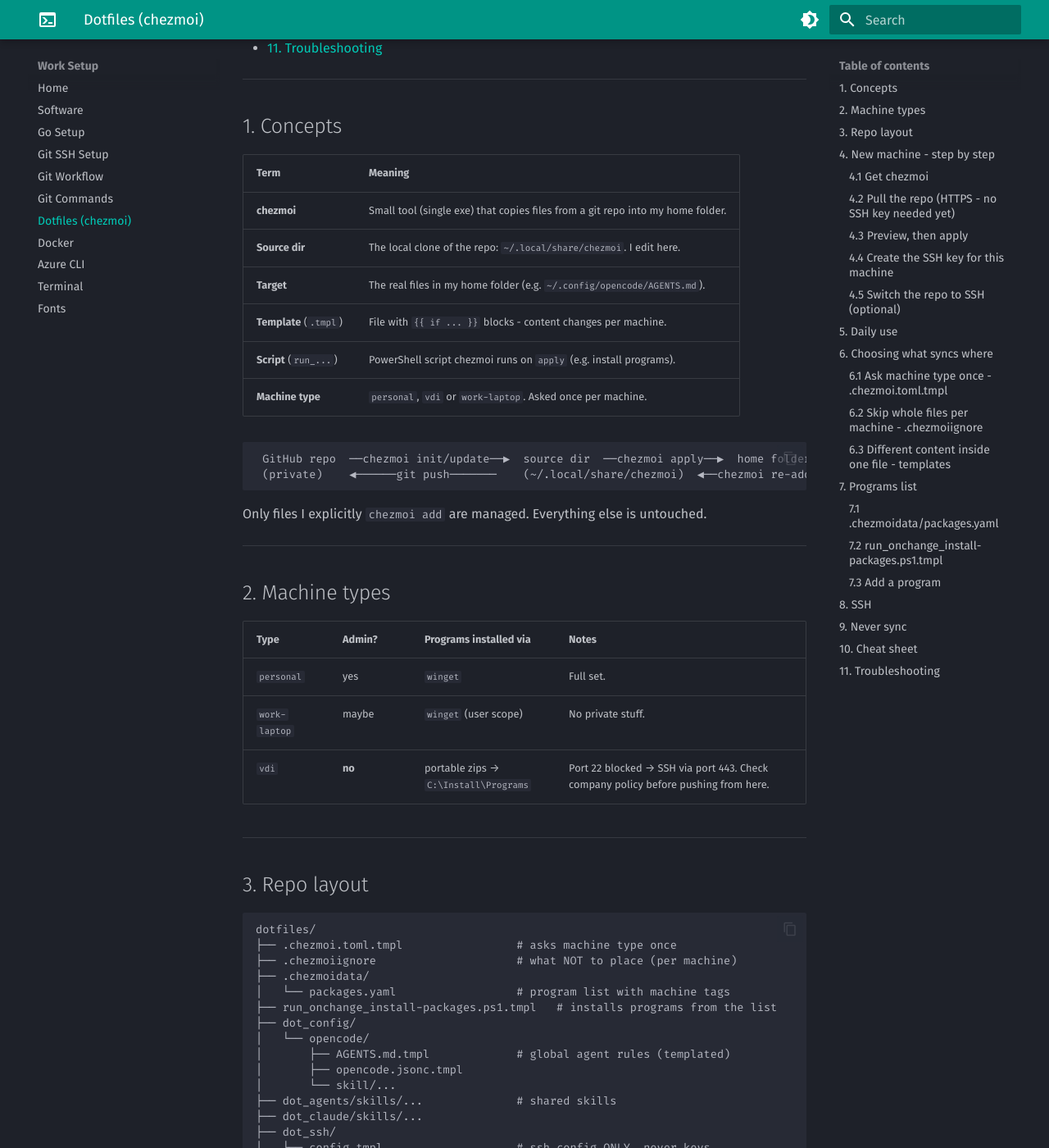
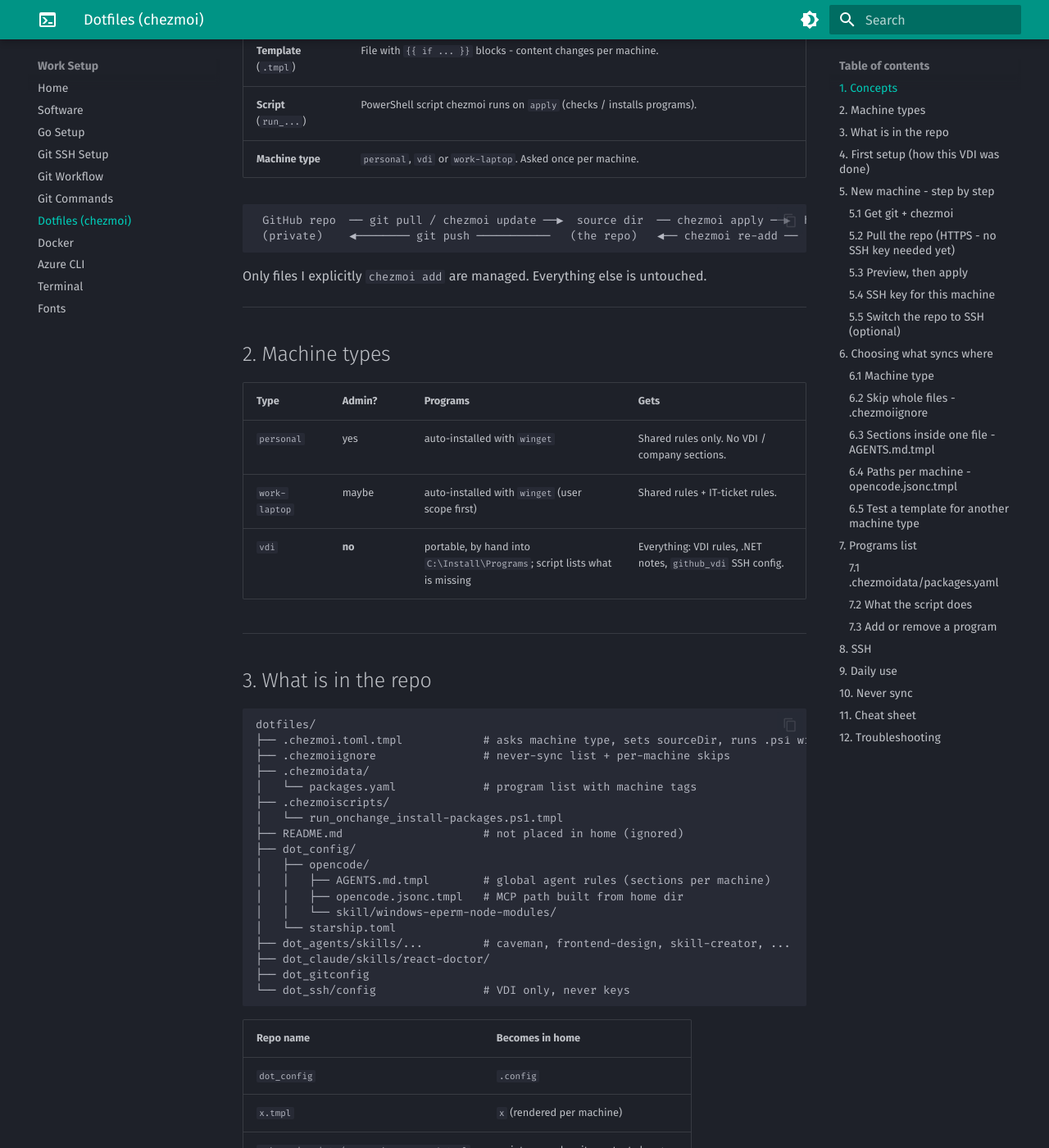
Before and after one commit to Buerostuff/work-setup, an MkDocs documentation site: the page built from docs/chezmoi.md, in a window 1280 px wide and 1400 px high, scrolled down 537 px. Shown: the whole window at 82% size. Built offline with MkDocs 1.6.1 and Material for MkDocs 9.7.7, drawn with Linux system fonts in a browser that asks for light colours; some of the changed text lies outside the part shown.

Commit message:
Update chezmoi guide to match real dotfiles setup
- first-setup steps from the VDI, machine type table, AGENTS.md section matrix

- packages.yaml format and install script behaviour, troubleshooting

````diff
--- a/docs/chezmoi.md
+++ b/docs/chezmoi.md
@@ -1,20 +1,8 @@
 # Dotfiles with chezmoi
 
-One private repo keeps my agent rules, skills, tool settings and program list.
-On a new machine, one command brings everything back - only the parts meant
-for that machine type.
-
-- [1. Concepts](#1-concepts)
-- [2. Machine types](#2-machine-types)
-- [3. Repo layout](#3-repo-layout)
-- [4. New machine - step by step](#4-new-machine-step-by-step)
-- [5. Daily use](#5-daily-use)
-- [6. Choosing what syncs where](#6-choosing-what-syncs-where)
-- [7. Programs list](#7-programs-list)
-- [8. SSH](#8-ssh)
-- [9. Never sync](#9-never-sync)
-- [10. Cheat sheet](#10-cheat-sheet)
-- [11. Troubleshooting](#11-troubleshooting)
+One private repo, [`Buerostuff/dotfiles`](https://github.com/Buerostuff/dotfiles),
+keeps my agent rules, skills, tool settings and program list. On a new machine
+one command brings everything back - only the parts meant for that machine type.
 
 ---
 
@@ -23,15 +11,15 @@
 | Term | Meaning |
 |---|---|
 | **chezmoi** | Small tool (single exe) that copies files from a git repo into my home folder. |
-| **Source dir** | The local clone of the repo: `~/.local/share/chezmoi`. I edit here. |
-| **Target** | The real files in my home folder (e.g. `~/.config/opencode/AGENTS.md`). |
+| **Source dir** | The repo on disk. On the VDI: `C:\Install\_github\dotfiles`. Default elsewhere: `~/.local/share/chezmoi`. I edit here. |
+| **Target** | The real file in my home folder (e.g. `~/.config/opencode/AGENTS.md`). |
 | **Template** (`.tmpl`) | File with `{{ if ... }}` blocks - content changes per machine. |
-| **Script** (`run_...`) | PowerShell script chezmoi runs on `apply` (e.g. install programs). |
+| **Script** (`run_...`) | PowerShell script chezmoi runs on `apply` (checks / installs programs). |
 | **Machine type** | `personal`, `vdi` or `work-laptop`. Asked once per machine. |
 
 ```
- GitHub repo  ──chezmoi init/update──▶  source dir  ──chezmoi apply──▶  home folder
- (private)    ◀──────git push───────    (~/.local/share/chezmoi)  ◀──chezmoi re-add──
+ GitHub repo  ── git pull / chezmoi update ──▶  source dir  ── chezmoi apply ──▶  home folder
+ (private)    ◀──────── git push ───────────   (the repo)   ◀── chezmoi re-add ──
 ```
 
 Only files I explicitly `chezmoi add` are managed. Everything else is untouched.
@@ -40,61 +28,52 @@
 
 ## 2. Machine types
 
-| Type | Admin? | Programs installed via | Notes |
+| Type | Admin? | Programs | Gets |
 |---|---|---|---|
-| `personal` | yes | `winget` | Full set. |
-| `work-laptop` | maybe | `winget` (user scope) | No private stuff. |
-| `vdi` | **no** | portable zips → `C:\Install\Programs` | Port 22 blocked → SSH via port 443. Check company policy before pushing from here. |
+| `personal` | yes | auto-installed with `winget` | Shared rules only. No VDI / company sections. |
+| `work-laptop` | maybe | auto-installed with `winget` (user scope first) | Shared rules + IT-ticket rules. |
+| `vdi` | **no** | portable, by hand into `C:\Install\Programs`; script lists what is missing | Everything: VDI rules, .NET notes, `github_vdi` SSH config. |
 
 ---
 
-## 3. Repo layout
+## 3. What is in the repo
 
 ```
 dotfiles/
-├── .chezmoi.toml.tmpl                 # asks machine type once
-├── .chezmoiignore                     # what NOT to place (per machine)
+├── .chezmoi.toml.tmpl            # asks machine type, sets sourceDir, runs .ps1 with pwsh
+├── .chezmoiignore                # never-sync list + per-machine skips
 ├── .chezmoidata/
-│   └── packages.yaml                  # program list with machine tags
-├── run_onchange_install-packages.ps1.tmpl   # installs programs from the list
+│   └── packages.yaml             # program list with machine tags
+├── .chezmoiscripts/
+│   └── run_onchange_install-packages.ps1.tmpl
+├── README.md                     # not placed in home (ignored)
 ├── dot_config/
-│   └── opencode/
-│       ├── AGENTS.md.tmpl             # global agent rules (templated)
-│       ├── opencode.jsonc.tmpl
-│       └── skill/...
-├── dot_agents/skills/...              # shared skills
-├── dot_claude/skills/...
-├── dot_ssh/
-│   └── config.tmpl                    # ssh config ONLY, never keys
-├── Documents/PowerShell/Microsoft.PowerShell_profile.ps1.tmpl
-└── docs/                              # this page (GitHub Pages)
+│   ├── opencode/
+│   │   ├── AGENTS.md.tmpl        # global agent rules (sections per machine)
+│   │   ├── opencode.jsonc.tmpl   # MCP path built from home dir
+│   │   └── skill/windows-eperm-node-modules/
+│   └── starship.toml
+├── dot_agents/skills/...         # caveman, frontend-design, skill-creator, ...
+├── dot_claude/skills/react-doctor/
+├── dot_gitconfig
+└── dot_ssh/config                # VDI only, never keys
 ```
 
-Naming rules chezmoi uses:
-
-| Repo name | Becomes |
+| Repo name | Becomes in home |
 |---|---|
 | `dot_config` | `.config` |
-| `file.tmpl` | `file` (rendered as template) |
-| `private_x` | `x` with restricted permissions |
-| `run_once_x.ps1` | runs once per machine |
-| `run_onchange_x.ps1` | runs when its content changes |
+| `x.tmpl` | `x` (rendered per machine) |
+| `.chezmoiscripts/run_onchange_x.ps1.tmpl` | script, runs when its content changes |
+| `.chezmoidata/*.yaml` | data usable in templates (`.packages`) |
 
 ---
 
-## 4. New machine - step by step
+## 4. First setup (how this VDI was done)
 
-### 4.1 Get chezmoi
+Done once, on the VDI, with an existing empty repo already cloned to
+`C:\Install\_github\dotfiles`.
 
-**Personal / work laptop (admin or winget allowed):**
-
-```powershell
-winget install Git.Git twpayne.chezmoi
-```
-
-**VDI (no admin):** download the Windows zip from
-<https://github.com/twpayne/chezmoi/releases>, unpack to
-`C:\Install\Programs\chezmoi`, then add it to the user PATH:
+**1. chezmoi on PATH** (exe in `C:\Install\Programs\chezmoi`, no admin):
 
 ```powershell
 [Environment]::SetEnvironmentVariable('Path',
@@ -102,113 +81,176 @@
   'User')
 ```
 
-Open a new terminal, check: `chezmoi --version`.
+New terminal → `chezmoi --version`.
 
-### 4.2 Pull the repo (HTTPS - no SSH key needed yet)
+**2. Write `.chezmoi.toml.tmpl` in the repo:**
+
+```toml
+{{- $machine := promptChoiceOnce . "machine" "Machine type" (list "personal" "vdi" "work-laptop") -}}
+sourceDir = {{ .chezmoi.sourceDir | quote }}
+
+[data]
+  machine = {{ $machine | quote }}
+
+[interpreters.ps1]
+  command = "pwsh"
+  args = ["-NoLogo", "-NoProfile", "-ExecutionPolicy", "Bypass"]
+```
+
+**3. Point chezmoi at the repo and set the machine type:**
 
 ```powershell
-chezmoi init https://github.com/<user>/dotfiles.git
+chezmoi init --source C:\Install\_github\dotfiles --promptChoice "Machine type=vdi"
 ```
 
-A browser login opens (Git Credential Manager). chezmoi then asks:
+This writes `~/.config/chezmoi/chezmoi.toml` (sourceDir + `machine = "vdi"`).
+
+**4. Add the files:**
+
+```powershell
+chezmoi add ~/.config/opencode/AGENTS.md ~/.config/opencode/opencode.jsonc `
+            ~/.config/opencode/skill ~/.agents/skills ~/.claude/skills `
+            ~/.ssh/config ~/.gitconfig ~/.config/starship.toml
+```
+
+**5. Turn per-machine files into templates** (rename to `.tmpl`, add
+`{{ if eq .machine "vdi" }} ... {{ end }}` blocks - see [6](#6-choosing-what-syncs-where)).
+
+**6. Check nothing changes on this machine, then apply:**
+
+```powershell
+chezmoi diff        # must be empty for files
+chezmoi apply -v    # runs the package check script
+```
+
+**7. Commit and push** the repo (`git add <paths>`, `git commit`, `git push`).
+
+---
+
+## 5. New machine - step by step
+
+### 5.1 Get git + chezmoi
+
+=== "Personal / work laptop"
+
+    ```powershell
+    winget install Git.Git twpayne.chezmoi
+    ```
+
+=== "VDI (no admin)"
+
+    Download the Windows zip from
+    <https://github.com/twpayne/chezmoi/releases>, unpack to
+    `C:\Install\Programs\chezmoi`, add to PATH (see [4](#4-first-setup-how-this-vdi-was-done) step 1).
+
+### 5.2 Pull the repo (HTTPS - no SSH key needed yet)
+
+=== "Personal / work laptop"
+
+    ```powershell
+    chezmoi init https://github.com/Buerostuff/dotfiles.git
+    ```
+
+    Clones to `~/.local/share/chezmoi`.
+
+=== "VDI (repo in C:\Install\_github)"
+
+    ```powershell
+    git clone https://github.com/Buerostuff/dotfiles.git C:\Install\_github\dotfiles
+    chezmoi init --source C:\Install\_github\dotfiles
+    ```
+
+A browser login opens (Git Credential Manager). chezmoi asks:
 
 ```
 Machine type: personal / vdi / work-laptop
 ```
 
-### 4.3 Preview, then apply
+### 5.3 Preview, then apply
 
 ```powershell
 chezmoi diff      # what would change
-chezmoi apply -v  # place files + run install script
+chezmoi apply -v  # place files + install / check programs
 ```
 
-### 4.4 Create the SSH key for this machine
+### 5.4 SSH key for this machine
 
 See [8. SSH](#8-ssh).
 
-### 4.5 Switch the repo to SSH (optional)
+### 5.5 Switch the repo to SSH (optional)
 
 ```powershell
 chezmoi cd
-git remote set-url origin git@github.com:<user>/dotfiles.git   # or github_vdi:<user>/dotfiles.git on VDI
+git remote set-url origin git@github.com:Buerostuff/dotfiles.git   # VDI: github_vdi:Buerostuff/dotfiles.git
 exit
 ```
-
-Done.
-
----
-
-## 5. Daily use
-
-| I want to... | Command |
-|---|---|
-| Start syncing a new file | `chezmoi add <path>` |
-| Add as template (per-machine content) | `chezmoi add --template <path>` |
-| Edit a managed file | `chezmoi edit <path>` then `chezmoi apply` |
-| I edited the real file directly | `chezmoi re-add` |
-| See differences | `chezmoi diff` |
-| Save to GitHub | `chezmoi cd` → `git add <files>` → `git commit` → `git push` → `exit` |
-| Get changes on another machine | `chezmoi update` (= git pull + apply) |
-| Stop syncing a file (keeps it locally) | `chezmoi forget <path>` |
-| List managed files | `chezmoi managed` |
-| Show machine data | `chezmoi data` |
 
 ---
 
 ## 6. Choosing what syncs where
 
-### 6.1 Ask machine type once - `.chezmoi.toml.tmpl`
+### 6.1 Machine type
 
-```toml
-{{- $machine := promptChoiceOnce . "machine" "Machine type" (list "personal" "vdi" "work-laptop") -}}
-[data]
-  machine = {{ $machine | quote }}
-```
+Set once by `.chezmoi.toml.tmpl` (above). Show it: `chezmoi data`.
+Change it: `chezmoi init --prompt`, or edit `~/.config/chezmoi/chezmoi.toml`.
 
-Change it later: `chezmoi init --prompt`, or edit `~/.config/chezmoi/chezmoi.toml`.
-
-### 6.2 Skip whole files per machine - `.chezmoiignore`
+### 6.2 Skip whole files - `.chezmoiignore`
 
 ```
 README.md
-docs/**
 
-{{ if ne .machine "vdi" }}
+# never sync secrets or junk
+.ssh/id_*
+.ssh/known_hosts*
+**/.env
+**/.env.*
+**/node_modules/**
+
+# windows-only skill
+{{ if ne .chezmoi.os "windows" }}
 .config/opencode/skill/windows-eperm-node-modules/**
 {{ end }}
 
-{{ if eq .machine "work-laptop" }}
-Documents/private-notes/**
+# ssh config has VDI-only hosts and keys
+{{ if ne .machine "vdi" }}
+.ssh/config
 {{ end }}
 ```
 
-(Paths here are **target** paths, i.e. `.config/...`, not `dot_config/...`.)
+Paths here are **home** paths (`.config/...`), not repo paths (`dot_config/...`).
 
-### 6.3 Different content inside one file - templates
+### 6.3 Sections inside one file - `AGENTS.md.tmpl`
 
-`AGENTS.md.tmpl`:
+| Section | personal | work-laptop | vdi |
+|---|:-:|:-:|:-:|
+| Communication, Todo list, Git, Installing software, Env files | ✓ | ✓ | ✓ |
+| Cloning via `github_vdi` | | | ✓ |
+| .NET on the DevVDI | | | ✓ |
+| Corporate DevVDI (no admin) | | | ✓ |
+| IT tickets | | ✓ | ✓ |
 
 ```
-# Global rules
-... shared rules ...
-
-{{ if eq .machine "vdi" }}
+{{ if eq .machine "vdi" -}}
 ## Corporate DevVDI (no admin rights)
-... VDI-only rules ...
-{{ end }}
+...
+{{ end -}}
+{{ if ne .machine "personal" -}}
+## IT tickets ...
+{{ end -}}
 ```
 
-Paths that differ per machine:
+### 6.4 Paths per machine - `opencode.jsonc.tmpl`
 
 ```
-{{ .chezmoi.homeDir }}/.mcp/ag-mcp/...
+"{{ .chezmoi.homeDir | replace "/" "\\\\" }}\\.mcp\\ag-mcp\\node_modules\\ag-mcp\\dist\\index.js"
 ```
 
-Test a template without applying:
+### 6.5 Test a template for another machine type
 
 ```powershell
-chezmoi execute-template < "$(chezmoi source-path)\dot_config\opencode\AGENTS.md.tmpl"
+'{"machine":"personal"}' | Set-Content $env:TEMP\personal.json
+chezmoi execute-template --override-data-file $env:TEMP\personal.json `
+  --file "$(chezmoi source-path)\dot_config\opencode\AGENTS.md.tmpl"
 ```
 
 ---
@@ -222,60 +264,37 @@
 ```yaml
 packages:
   - name: Git
-    winget: Git.Git
-    on: [personal, work-laptop]
-  - name: VS Code
-    winget: Microsoft.VisualStudioCode
-    zip: https://update.code.visualstudio.com/latest/win32-x64-archive/stable
-    dir: Microsoft VS Code
-    on: [personal, work-laptop, vdi]
-  - name: Obsidian
-    winget: Obsidian.Obsidian
-    on: [personal, vdi]
-  - name: Docker Desktop
-    winget: Docker.DockerDesktop
-    on: [personal]
-  - name: ripgrep
-    winget: BurntSushi.ripgrep.MSVC
-    on: [personal, work-laptop, vdi]
+    winget: Git.Git                      # personal / work-laptop: winget install
+    dir: Git                             # VDI: folder under C:\Install\Programs
+    url: https://git-scm.com/download/win  # VDI: where to download by hand
+    on: [personal, vdi, work-laptop]     # who gets it
+  - name: Lintalist
+    dir: lintalist64                     # no winget id → always by hand
+    url: https://github.com/lintalist/lintalist/releases
+    on: [personal, vdi, work-laptop]
 ```
 
-- `winget` → used on `personal` / `work-laptop`.
-- `zip` + `dir` → used on `vdi` (unpacked to `C:\Install\Programs\<dir>`).
-- `on` → which machine types get it.
+Current list: Git, PowerShell 7, chezmoi, Starship, ripgrep, VS Code, Cursor,
+Zed, Node.js LTS, Bun, Python 3.13, uv, Go, .NET SDK 10, Erlang OTP, Docker,
+HeidiSQL, Azure Storage Explorer, WinSCP, Obsidian, Zettlr, PDF-XChange Editor,
+ShareX, Lintalist.
 
-### 7.2 `run_onchange_install-packages.ps1.tmpl`
+### 7.2 What the script does
 
-```powershell
-# packages hash: {{ include ".chezmoidata/packages.yaml" | sha256sum }}
-$machine = '{{ .machine }}'
-$root    = 'C:\Install\Programs'
+`.chezmoiscripts/run_onchange_install-packages.ps1.tmpl` runs on `chezmoi apply`
+**only when `packages.yaml` changes** (it embeds the file's hash).
 
-{{ range .packages -}}
-{{ if has $.machine .on -}}
-# --- {{ .name }} ---
-{{ if and (ne $.machine "vdi") .winget -}}
-winget install --id {{ .winget }} -e --scope user --accept-package-agreements --accept-source-agreements
-{{- else if .zip -}}
-$dest = Join-Path $root '{{ .dir }}'
-if (-not (Test-Path $dest)) {
-  $tmp = Join-Path $env:TEMP '{{ .dir }}.zip'
-  Invoke-WebRequest '{{ .zip }}' -OutFile $tmp
-  Expand-Archive $tmp -DestinationPath $dest -Force
-  Remove-Item $tmp
-}
-{{- end }}
-{{ end -}}
-{{ end -}}
-```
+| Machine | Behaviour |
+|---|---|
+| `personal`, `work-laptop` | For each package tagged for it: if `winget list` does not find it → `winget install --scope user`, fallback machine scope. No winget id → listed as "install by hand". |
+| `vdi` | Never downloads. Checks `C:\Install\Programs\<dir>` exists; prints the missing ones with their URL. |
 
-The hash comment makes chezmoi re-run the script only when the list changes.
+### 7.3 Add or remove a program
 
-### 7.3 Add a program
-
-1. Find its id: `winget search <name>` (or the portable zip URL for VDI).
-2. Add an entry to `packages.yaml` with the right `on:` tags.
-3. `chezmoi apply` → it installs. Commit + push.
+1. `winget search <name>` for the id (and the download URL for the VDI).
+2. Edit `packages.yaml` (`on:` tags decide who gets it).
+3. `chezmoi apply -v` → installs / reports.
+4. Commit + push.
 
 ---
 
@@ -286,72 +305,67 @@
 
 ```powershell
 ssh-keygen -t ed25519 -C "<machine-name>"
-Get-Content $HOME\.ssh\id_ed25519.pub
+Get-Content $HOME\.ssh\id_ed25519.pub | Set-Clipboard
 ```
 
 Paste into GitHub → *Settings → SSH and GPG keys → New SSH key*.
 
-Only `~/.ssh/config` is synced (as template). VDI part (port 22 blocked):
-
-```
-{{ if eq .machine "vdi" }}
-Host github_vdi
-    HostName ssh.github.com
-    Port 443
-    User git
-    IdentityFile ~/.ssh/id_ed25519_work_vdi
-    IdentitiesOnly yes
-{{ end }}
-```
-
-Test:
+`~/.ssh/config` is synced **only to the VDI** (it holds the `github_vdi`
+port-443 alias and VDI key names). Other machines write their own.
 
 ```powershell
 ssh -T git@github.com      # personal / work laptop
-ssh -T github_vdi          # VDI
+ssh -T github_vdi          # VDI (port 22 blocked)
 ```
 
 Clone on VDI: `git clone github_vdi:<owner>/<repo>.git`.
 
-`.chezmoiignore` safety net:
+---
 
-```
-.ssh/id_*
-.ssh/known_hosts*
-```
+## 9. Daily use
+
+| I want to... | Command |
+|---|---|
+| Start syncing a new file | `chezmoi add <path>` |
+| Add as template | `chezmoi add --template <path>` |
+| Edit a managed file | `chezmoi edit <path>` then `chezmoi apply` |
+| I edited the real file directly | `chezmoi re-add` (not for `.tmpl` files - edit the source) |
+| See differences | `chezmoi diff` |
+| Save to GitHub | `chezmoi cd` → `git add <files>` → `git commit` → `git push` → `exit` |
+| Get changes on another machine | `chezmoi update` (= git pull + apply) |
+| Stop syncing a file (keeps it locally) | `chezmoi forget <path>` |
+| List managed files | `chezmoi managed` |
+| Show machine data | `chezmoi data` |
+
+> **_NOTE:_** `AGENTS.md` and `opencode.jsonc` are templates. Edit
+> `dot_config/opencode/AGENTS.md.tmpl` in the repo (or `chezmoi edit`),
+> then `chezmoi apply`. Editing `~/.config/opencode/AGENTS.md` directly is
+> overwritten on the next apply.
 
 ---
 
-## 9. Never sync
+## 10. Never sync
 
 - SSH private keys, tokens, passwords
 - `.env`, `.env.*` files
 - `node_modules`, caches, program binaries
-- Internal hostnames / IPs (if the repo or this page is public)
-
-Safety net in `.chezmoiignore`:
-
-```
-**/.env
-**/.env.*
-**/node_modules/**
-```
 
 ---
 
-## 10. Cheat sheet
+## 11. Cheat sheet
 
 ```powershell
 # new machine
-chezmoi init https://github.com/<user>/dotfiles.git
+chezmoi init https://github.com/Buerostuff/dotfiles.git
 chezmoi diff
 chezmoi apply -v
 
 # daily
-chezmoi add <file>            # start tracking
-chezmoi re-add                # pull local edits into repo
-chezmoi update                # get + apply changes from GitHub
-chezmoi cd                    # go to repo, then git add/commit/push, exit
+chezmoi add <file>
+chezmoi edit <file>
+chezmoi apply
+chezmoi update
+chezmoi cd                    # git add / commit / push, then exit
 
 # inspect
 chezmoi managed
@@ -361,14 +375,16 @@
 
 ---
 
-## 11. Troubleshooting
+## 12. Troubleshooting
 
 | Problem | Fix |
 |---|---|
 | `chezmoi` not found | Add its folder to user PATH, open a new terminal. |
-| `Permission denied (publickey)` | Public key not on GitHub, or wrong host alias. `ssh -T ...` to test. |
-| `port 22: Connection timed out` | Network blocks 22 → use `ssh.github.com` port 443 alias. |
+| `init` hangs at "Machine type?" | Non-interactive shell: add `--promptChoice "Machine type=vdi"`. |
+| `Permission denied (publickey)` | Public key not on GitHub, or wrong host alias. Test with `ssh -T ...`. |
+| `port 22: Connection timed out` | Network blocks 22 → use the `github_vdi` (port 443) alias. |
 | Wrong machine type | `chezmoi init --prompt` or edit `~/.config/chezmoi/chezmoi.toml`. |
-| Install script did not run | It runs only when `packages.yaml` changes; force: `chezmoi state delete-bucket --bucket=entryState` then `chezmoi apply`. |
-| Template error | `chezmoi execute-template` on the file to see the output. |
+| Whole file shows as changed in `diff` | Line endings (LF vs CRLF) differ between repo file and target. Keep the target's endings. |
+| Install script did not run | It runs only when `packages.yaml` changes. Force: `chezmoi state delete-bucket --bucket=entryState` then `chezmoi apply`. |
+| Template error | `chezmoi execute-template --file <tmpl>` to see the output. |
 | Something looks off | `chezmoi doctor`. |
````
